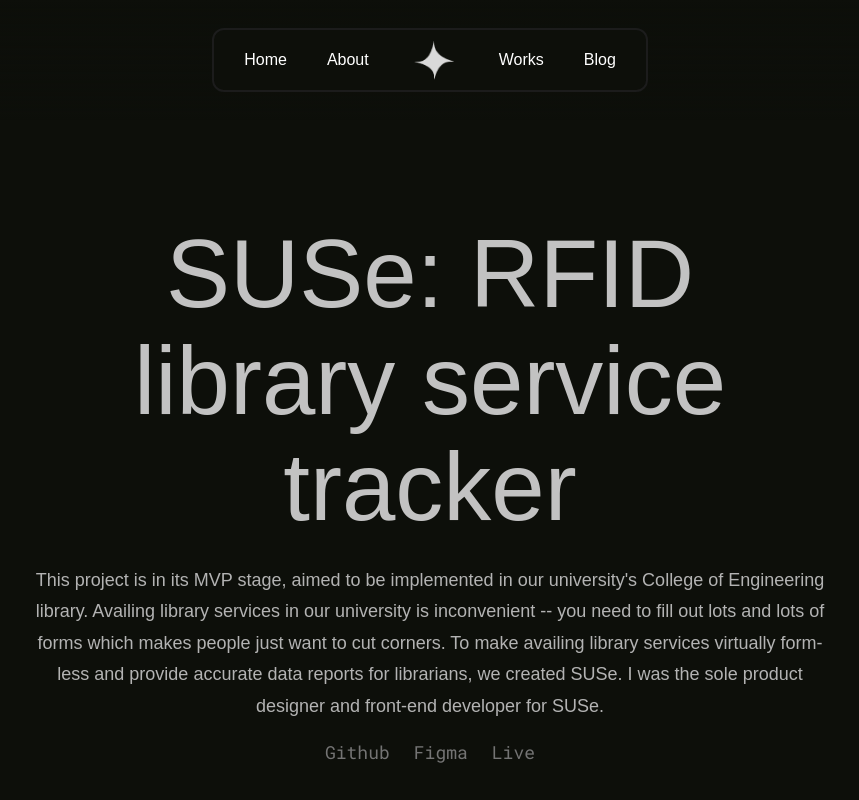
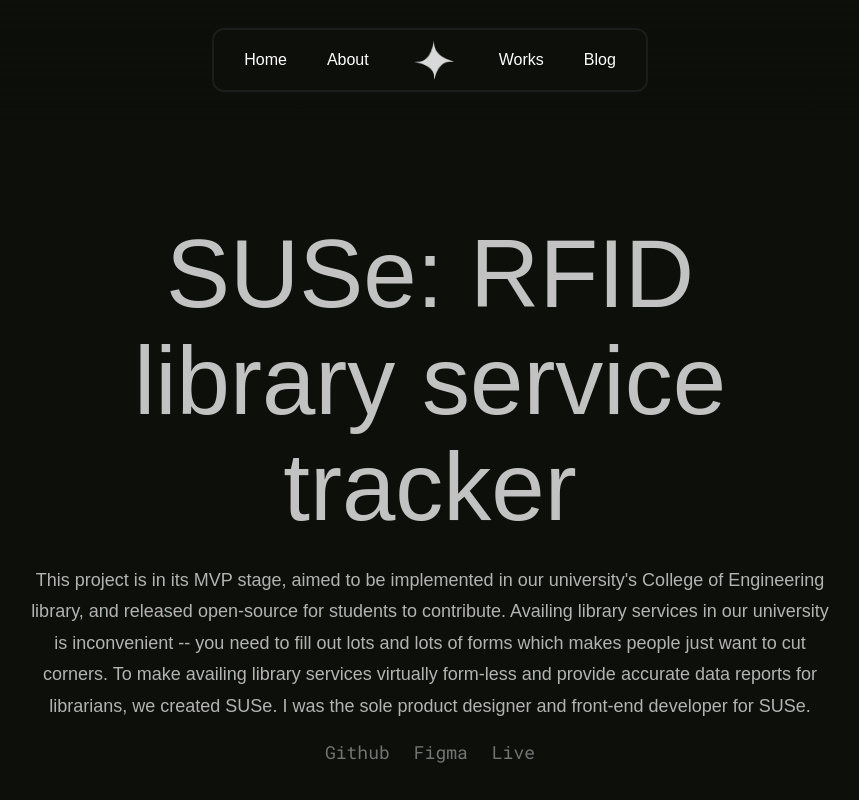
Before and after one commit to allainerain/allaines-portfolio-website, a SvelteKit app: page /works in a window 1280 px wide. Shown: the top 800 px of the page, without its empty margins (210-1069 px from the left). Built offline with nearby package versions, Linux system fonts and the light colour scheme; a web font is replaced by a local one.

Commit message:
chore: edit description of projects

```diff
--- a/src/routes/works/+page.svelte
+++ b/src/routes/works/+page.svelte
@@ -79,7 +79,7 @@
     <Project
         id="suse"
         title = "SUSe: RFID library service tracker"
-        description = "This project is in its MVP stage, aimed to be implemented in our university's College of Engineering library. Availing library services in our university is inconvenient -- you need to fill out lots and lots of forms which makes people just want to cut corners. To make availing library services virtually form-less and provide accurate data reports for librarians, we created SUSe. I was the sole product designer and front-end developer for SUSe."
+        description = "This project is in its MVP stage, aimed to be implemented in our university's College of Engineering library, and released open-source for students to contribute. Availing library services in our university is inconvenient -- you need to fill out lots and lots of forms which makes people just want to cut corners. To make availing library services virtually form-less and provide accurate data reports for librarians, we created SUSe. I was the sole product designer and front-end developer for SUSe."
         gallery_items = {suse}
         github = "https://github.com/bbcarrots/suse"
         figma = "https://www.figma.com/proto/eMRvqJbuP5pXhJqbUC5J0E/CS-191-SUS%C3%AA?page-id=196%3A2205&node-id=447-24008&viewport=-7365%2C-2434%2C0.49&t=XqjRXTh6Yu7UEYSU-1&scaling=scale-down&content-scaling=fixed&starting-point-node-id=447%3A24008&show-proto-sidebar=1"
```
